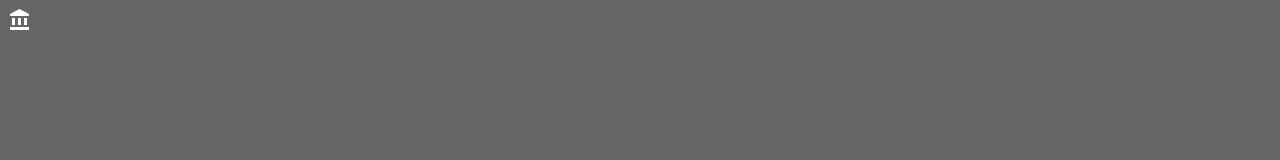
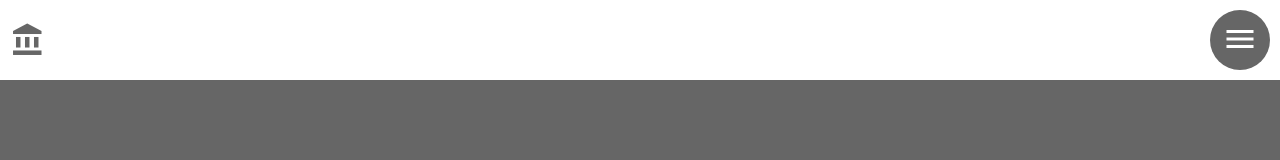
Before and after one commit to vlevi96/Currencies, a plain HTML site: page index.html in a window 1280 px wide. Drawn offline with Linux system fonts and the light colour scheme.

Commit message:
Header initial design

```diff
--- a/index.html
+++ b/index.html
@@ -13,8 +13,15 @@
       rel="stylesheet">
 </head>
 <body>
-    <span class="material-icons">
+    <header>
+        <span class="material-icons" id="account_balance">
         account_balance
         </span>
+        <button><span class="material-icons" id="menu">
+            menu
+        </span></button>
+
+    </header>
+
 </body>
 </html>
--- a/style.css
+++ b/style.css
@@ -1,6 +1,72 @@
+* {
+    margin: 0;
+    padding: 0;
+    border: 0;
+    outline: none;
+    box-sizing: border-box;
+
+    background: transparent;
+
+    font-family: 'Roboto', sans-serif;
+
+    text-decoration: none;
+}
+
+ol, ul, li {
+    list-style:none;
+    display:block;
+}
+
+table {
+    border-collapse:collapse;
+    border-spacing:0
+}
+
+a img {
+    border: none
+}
+
+button, a {
+    cursor: pointer;
+    color: inherit
+}
+
+textarea {
+    resize: none
+}
+
+button, input, textarea, select {
+    appearance: none !important;
+    -webkit-appearance: none !important;
+    border-radius: 0
+}
 body
 {
     color: #fff;
     background-color:#666;
-    font-family: 'Roboto', sans-serif;
+
 }
+header{
+    background-color: #fff;
+    color:#666;
+    display:flex;
+    padding-right: 10px;
+    padding-left: 10px;
+    width:100%;
+    height:80px;
+    position:fixed;
+    justify-content: space-between;
+    align-items: center;
+    font-size: 36px;
+}
+
+header button{
+    width: 60px;
+    height: 60px;
+    background-color:#666;
+    color:#fff;
+    border-radius: 30px;
+}
+span.material-icons{
+    font-size: 36px;
+}
```
